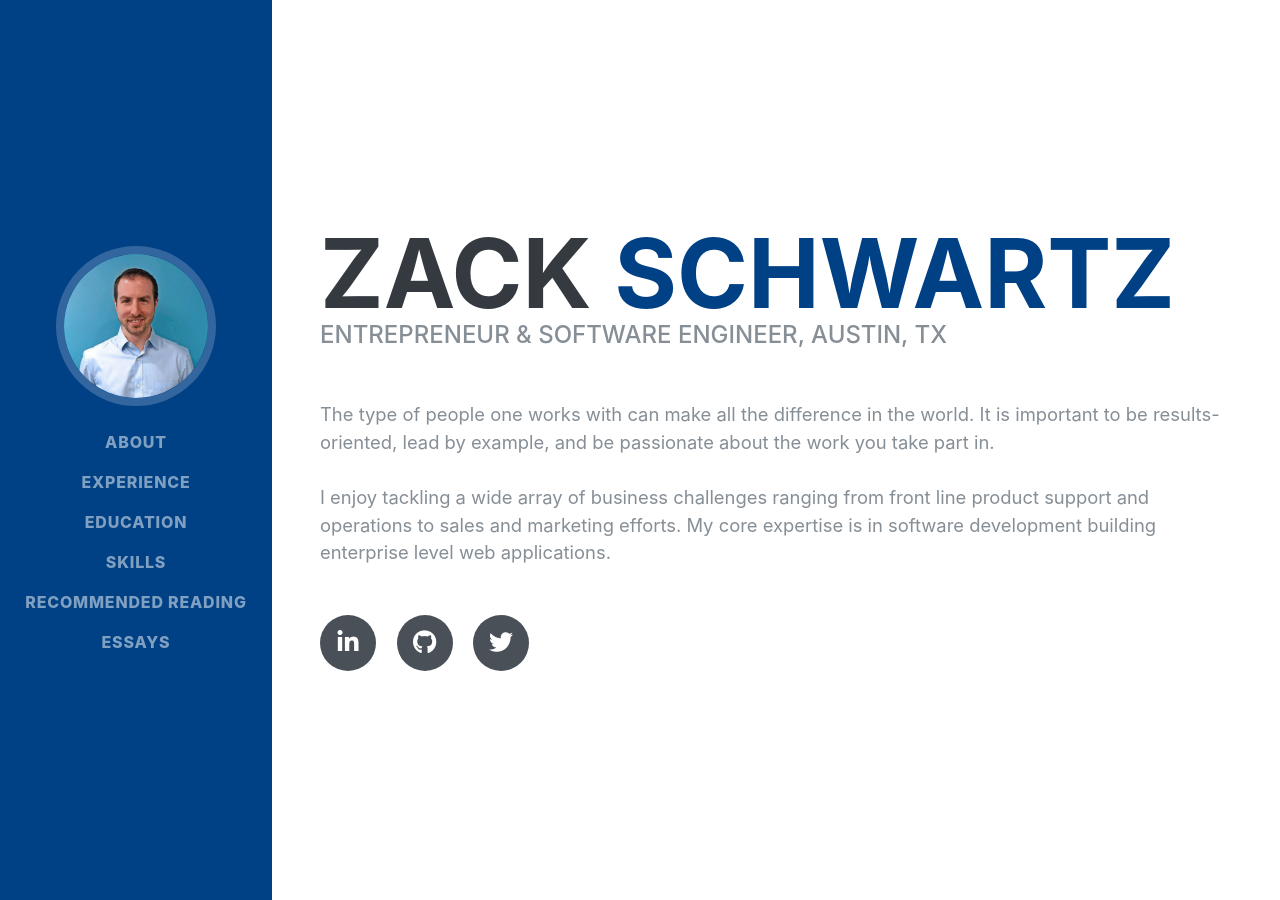
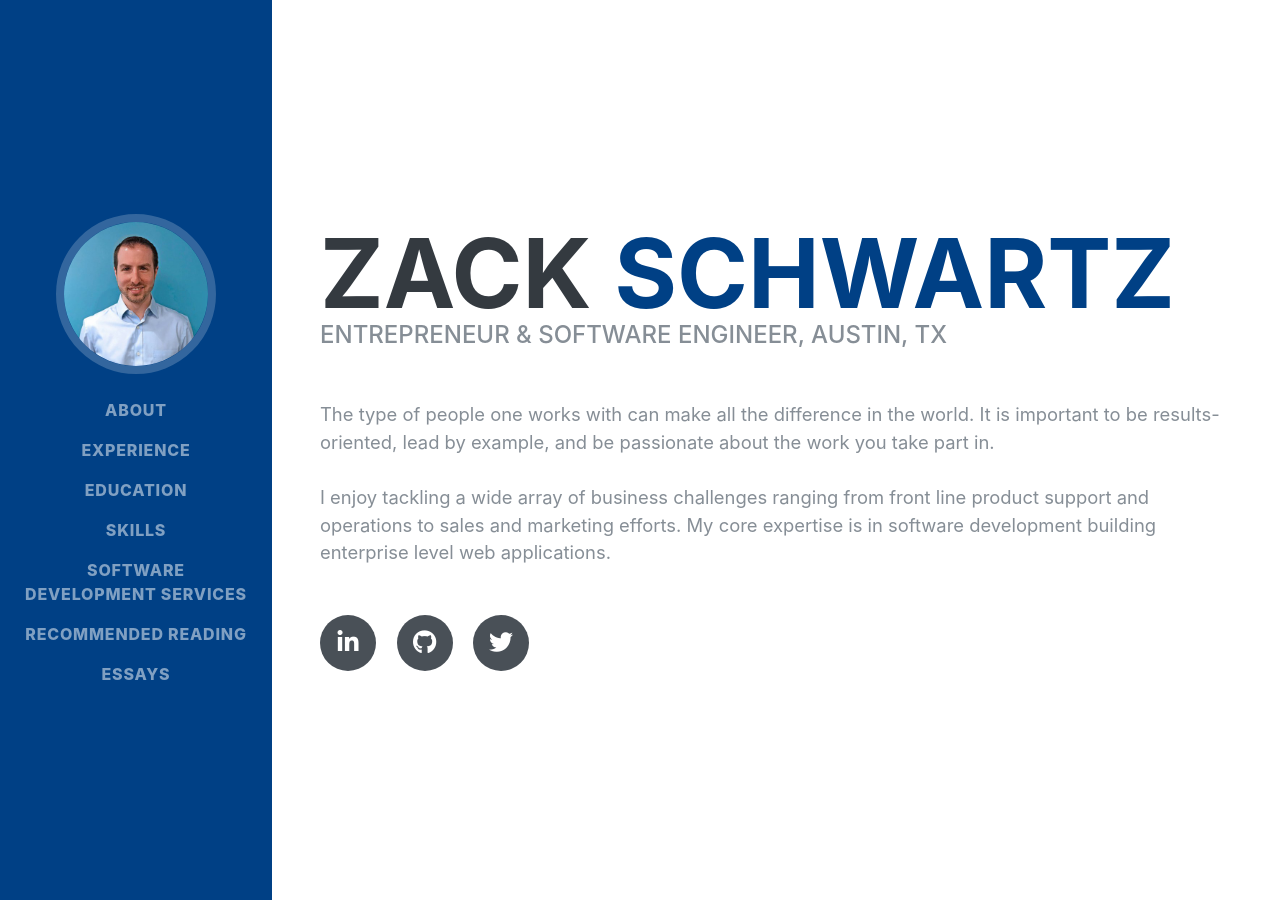
Before and after one commit to apexdodge/apexdodge.github.io, a Jekyll site: the page built from index.html, in a window 1280 px wide. Built offline with Jekyll 4.4.1, drawn with Linux system fonts in a browser that asks for light colours; some web fonts are replaced.

Commit message:
Update default.html

```diff
--- a/_layouts/default.html
+++ b/_layouts/default.html
@@ -50,6 +50,9 @@
           <a class="nav-link js-scroll-trigger" href="/skills">Skills</a>
         </li>
         <li class="nav-item">
+          <a class="nav-link js-scroll-trigger" href="/consulting">Software Development Services</a>
+        </li>
+        <li class="nav-item">
           <a class="nav-link js-scroll-trigger" href="/recommended-reading">Recommended Reading</a>
         </li>
         <li class="nav-item">
```
